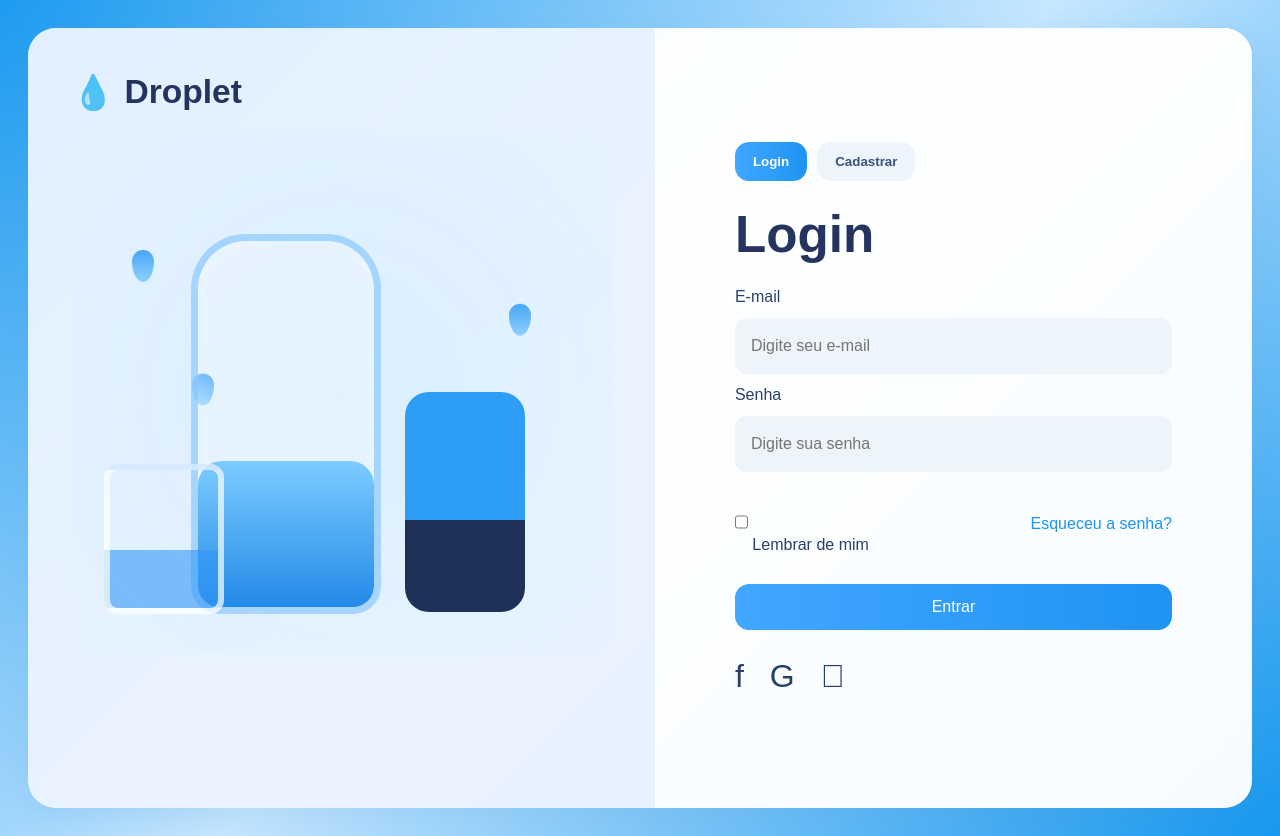
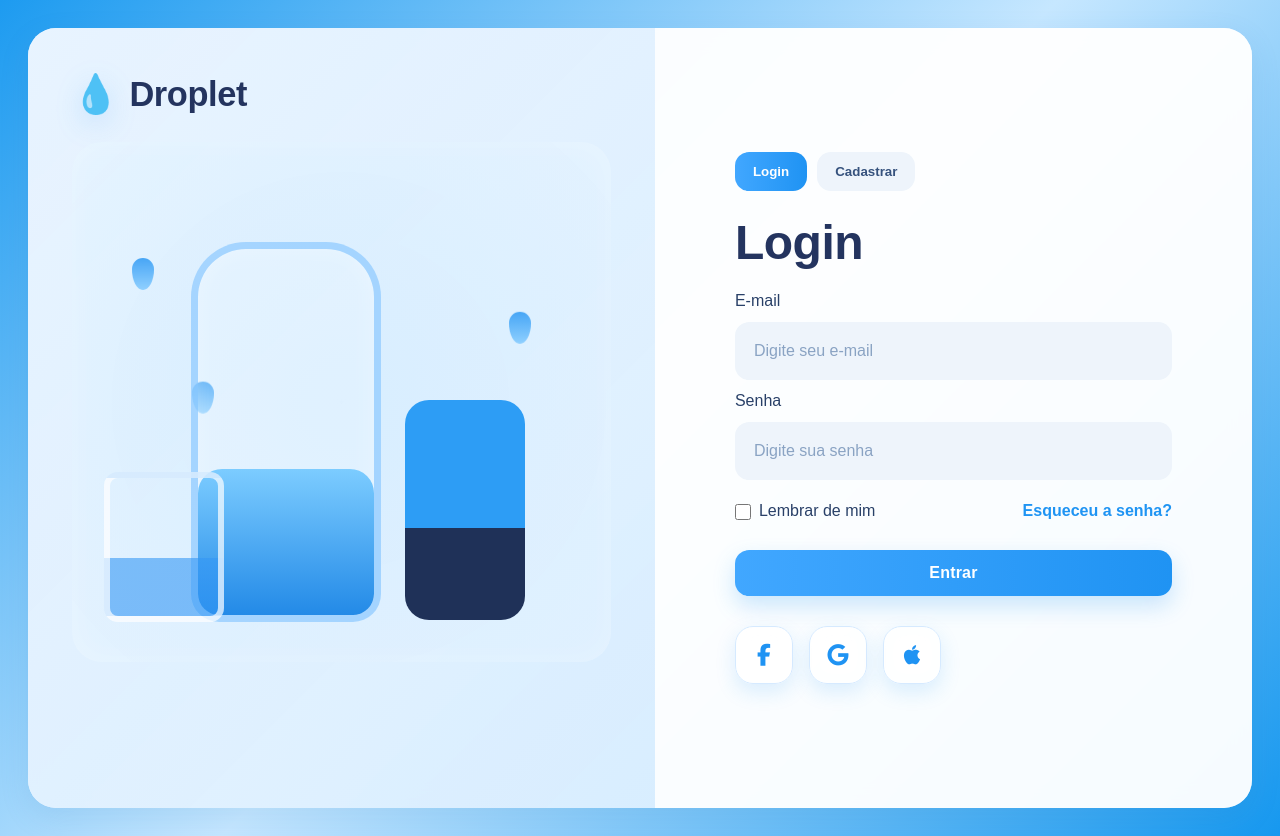
Before and after one commit to dawidLima/droplet, a plain HTML site: page login.html in a window 1280 px wide. Drawn offline with Linux system fonts and the light colour scheme.

Commit message:
update: melhorias no login e UI

```diff
--- a/css/style.css
+++ b/css/style.css
@@ -37,12 +37,15 @@ body {
 }
 
 .logo-icon {
-  font-size: 34px;
+  font-size: 38px;
+  filter: drop-shadow(0 8px 14px rgba(31, 147, 243, 0.18));
 }
 
 .logo h1 {
-  font-size: 2.1rem;
+  font-size: 2.15rem;
+  font-weight: 800;
   color: #24345f;
+  letter-spacing: -0.4px;
 }
 
 .btn-primary,
@@ -57,7 +60,10 @@ body {
   transition: 0.25s ease;
 }
 
-.btn-primary:hover,
+.btn-primary:hover {
+  transform: translateY(-2px);
+  box-shadow: 0 14px 28px rgba(31, 147, 243, 0.28);
+}
 .btn-light:hover,
 .btn-outline:hover,
 .btn-reset:hover,
@@ -69,6 +75,18 @@ body {
 .btn-primary {
   background: linear-gradient(90deg, #41a7ff, #1f93f3);
   color: white;
+  font-weight: 700;
+  letter-spacing: 0.2px;
+  box-shadow: 0 10px 22px rgba(31, 147, 243, 0.22);
+}
+
+.btn-primary:hover {
+  transform: translateY(-2px);
+  box-shadow: 0 14px 28px rgba(31, 147, 243, 0.28);
+}
+
+.btn-primary:active {
+  transform: scale(0.98);
 }
 
 .btn-light {
@@ -153,7 +171,7 @@ body {
 }
 
 .auth-left {
-  background: rgba(231, 242, 255, 0.8);
+  background: linear-gradient(135deg, rgba(234, 244, 255, 0.95), rgba(214, 236, 255, 0.88));
   padding: 44px;
   display: flex;
   flex-direction: column;
@@ -169,8 +187,10 @@ body {
 }
 
 .auth-right h2 {
-  font-size: 3.2rem;
-  margin-bottom: 24px;
+  font-size: 3rem;
+  font-weight: 800;
+  letter-spacing: -0.5px;
+  margin-bottom: 22px;
   color: #24345f;
 }
 
@@ -188,13 +208,21 @@ body {
 
 .auth-form input,
 .modal-body input {
-  height: 56px;
-  border: none;
-  border-radius: 12px;
+  height: 58px;
+  border: 1px solid transparent;
+  border-radius: 14px;
   background: #eef4fb;
-  padding: 0 16px;
+  padding: 0 18px;
   font-size: 1rem;
   outline: none;
+  transition: 0.25s ease;
+}
+
+.auth-form input:focus,
+.modal-body input:focus {
+  border-color: #8ccfff;
+  background: #f7fbff;
+  box-shadow: 0 0 0 4px rgba(31, 147, 243, 0.12);
 }
 
 .auth-options {
@@ -205,10 +233,16 @@ body {
   gap: 16px;
 }
 
-.auth-options a,
-.card-header-row a {
+.auth-options a {
   color: #1f94f3;
   text-decoration: none;
+  font-weight: 600;
+  transition: 0.2s ease;
+}
+
+.auth-options a:hover {
+  color: #137fe2;
+  text-decoration: underline;
 }
 
 .auth-message {
@@ -242,15 +276,78 @@ body {
   color: white;
 }
 
-.social-icons {
+/* checkbox lembrar de mim */
+.remember-me {
   display: flex;
-  gap: 26px;
-  margin-top: 28px;
-  font-size: 2rem;
+  align-items: center;
+  gap: 8px;
+  color: #36527d;
+}
+
+.remember-me input {
+  accent-color: #1f93f3;
+  width: 16px;
+  height: 16px;
+  transform: translateY(1px);
+  flex-shrink: 0;
+}
+
+/* botões sociais */
+.social-login {
+  display: flex;
+  gap: 16px;
+  margin-top: 30px;
+}
+
+.social-btn {
+  width: 58px;
+  height: 58px;
+  border-radius: 18px;
+  display: flex;
+  align-items: center;
+  justify-content: center;
+  font-size: 22px;
+  color: #1f93f3;
+  cursor: pointer;
+  backdrop-filter: blur(10px);
+  background: rgba(255, 255, 255, 0.62);
+  border: 1px solid #d6eaff;
+  box-shadow: 0 8px 20px rgba(31, 147, 243, 0.15);
+  transition: all 0.25s ease;
+}
+
+.social-btn:hover {
+  transform: translateY(-4px) scale(1.05);
+  background: linear-gradient(135deg, #41a7ff, #1f93f3);
+  color: white;
+  box-shadow: 0 12px 28px rgba(31, 147, 243, 0.35);
+}
+
+.social-btn:active {
+  transform: scale(0.96);
+}
+
+.social-btn:hover {
+  transform: translateY(-4px) scale(1.05);
+  background: linear-gradient(135deg, #41a7ff, #1f93f3);
+  color: white;
+  box-shadow: 0 12px 28px rgba(31, 147, 243, 0.35);
+}
+
+.social-btn:active {
+  transform: scale(0.95);
 }
 
 /* ilustrações */
-.auth-illustration,
+.auth-illustration {
+  position: relative;
+  width: 100%;
+  min-height: 520px;
+  border-radius: 30px;
+  overflow: hidden;
+  background: radial-gradient(circle at center, rgba(214, 237, 255, 0.9), rgba(230, 243, 255, 0.45));
+  box-shadow: inset 0 0 30px rgba(255, 255, 255, 0.18);
+}
 .scene-area {
   position: relative;
   width: 100%;
@@ -268,14 +365,14 @@ body {
   border-radius: 50% 50% 50% 50% / 65% 65% 35% 35%;
   transform: rotate(180deg);
   opacity: 0.8;
-  animation: floatY 4s ease-in-out infinite;
+  animation: floatDrop 4s ease-in-out infinite;
 }
 
-.drop-1 { top: 120px; left: 60px; }
+.drop-1 { top: 120px; left: 60px; animation-delay: 0s; }
 .drop-2 { top: 170px; right: 80px; animation-delay: 0.8s; }
 .drop-3 { top: 240px; left: 120px; animation-delay: 1.3s; }
 
-.drop-a { top: 120px; left: 180px; }
+.drop-a { top: 120px; left: 180px; animation-delay: 0s; }
 .drop-b { top: 170px; right: 230px; animation-delay: 0.8s; }
 .drop-c { top: 240px; right: 120px; animation-delay: 1.3s; }
 
@@ -764,7 +861,7 @@ body {
   50% { transform: translateY(-8px); }
 }
 
-@keyframes floatY {
+@keyframes floatDrop {
   0%, 100% { transform: rotate(180deg) translateY(0); }
   50% { transform: rotate(180deg) translateY(8px); }
 }
@@ -836,4 +933,18 @@ body {
     flex-direction: column;
     align-items: flex-start;
   }
+
+  .social-login {
+    flex-wrap: wrap;
+  }
 }
+
+.auth-form input::placeholder,
+.modal-body input::placeholder {
+  color: #8aa3c3;
+}
+
+.auth-form input:hover,
+.modal-body input:hover {
+  background: #f4f9ff;
+}
--- a/login.html
+++ b/login.html
@@ -5,6 +5,7 @@
   <meta name="viewport" content="width=device-width, initial-scale=1.0" />
   <title>Droplet - Login</title>
   <link rel="stylesheet" href="css/style.css" />
+  <link rel="stylesheet" href="https://cdnjs.cloudflare.com/ajax/libs/font-awesome/6.5.0/css/all.min.css">
 </head>
 <body class="body-bg">
   <main class="auth-page">
@@ -15,7 +16,8 @@
           <h1>Droplet</h1>
         </div>
 
-        <div class="auth-illustration float-soft">
+        <!-- REMOVIDO o float-soft daqui -->
+        <div class="auth-illustration">
           <div class="drop drop-1"></div>
           <div class="drop drop-2"></div>
           <div class="drop drop-3"></div>
@@ -51,7 +53,7 @@
             <div class="auth-options">
               <label class="remember-me">
                 <input type="checkbox" id="lembrarLogin" />
-                Lembrar de mim
+                <span>Lembrar de mim</span>
               </label>
 
               <a href="#" id="btnEsqueciSenha">Esqueceu a senha?</a>
@@ -85,10 +87,18 @@
           </form>
         </div>
 
-        <div class="social-icons">
-          <span>f</span>
-          <span>G</span>
-          <span></span>
+        <div class="social-login">
+          <button class="social-btn" type="button" aria-label="Entrar com Facebook">
+            <i class="fab fa-facebook-f"></i>
+          </button>
+
+          <button class="social-btn" type="button" aria-label="Entrar com Google">
+            <i class="fab fa-google"></i>
+          </button>
+
+          <button class="social-btn" type="button" aria-label="Entrar com Apple">
+            <i class="fab fa-apple"></i>
+          </button>
         </div>
       </div>
     </section>
```
